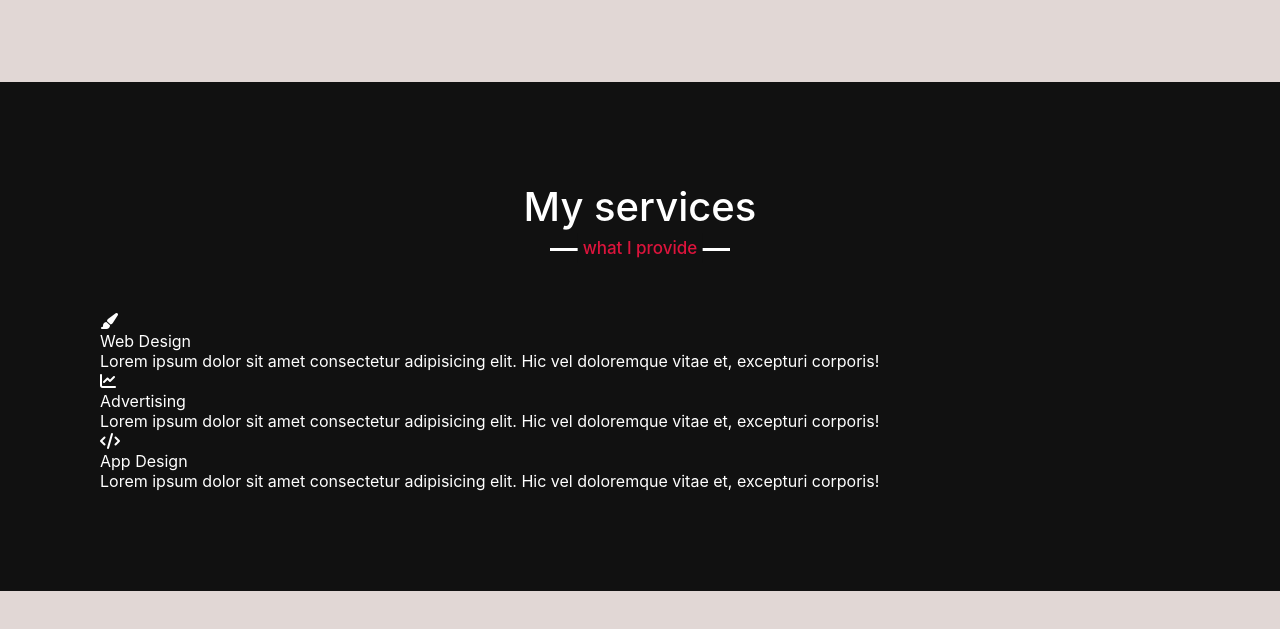
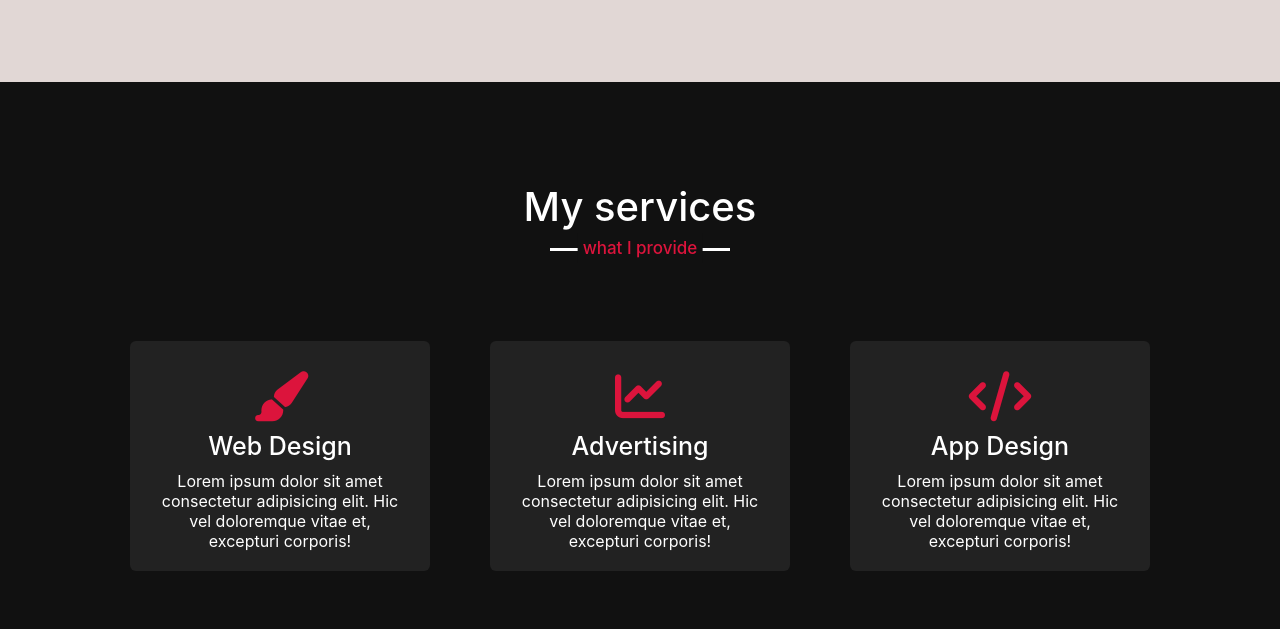
Before and after one commit to Yaw-Boateng/Personal-Porfolio, a plain HTML site: page index.html in a window 1280 px wide. Shown: the part 1451-2080 px from the top of the page. Before the commit the page ends 2042 px from the top, so only its background shows below. Drawn offline with nearby package versions, Linux system fonts and the light colour scheme.

Commit message:
i added some small features to the service part

```diff
--- a/style.css
+++ b/style.css
@@ -236,6 +236,10 @@ background: none;
     background: #111;
 }
 
+.services .title::before{
+    background: #ffffff;
+}
+
 .services .title::after{
     content:"what I provide";
     background: #111;
@@ -243,6 +247,33 @@ background: none;
 
 .services .title::before{
     background: #ffffff;
+}
+
+.services .service-content{
+    display: flex;
+    align-content: space-around;
+    align-items: center;
+}
+
+.services .service-content .card{
+    width: calc(33% - 20px);
+    height: 230px;
+        background: #222;
+        text-align: center;
+        border-radius: 6px;
+        padding: 30px;
+        cursor: pointer;
+        margin: 30px;
+}
+.services .service-content .card i{
+    font-size: 50px;
+    color: crimson;
+}
+
+.services .service-content .card .text{
+    font-size: 25px;
+    font-weight: 500;
+    margin: 10px ;
 }
 
 
```
